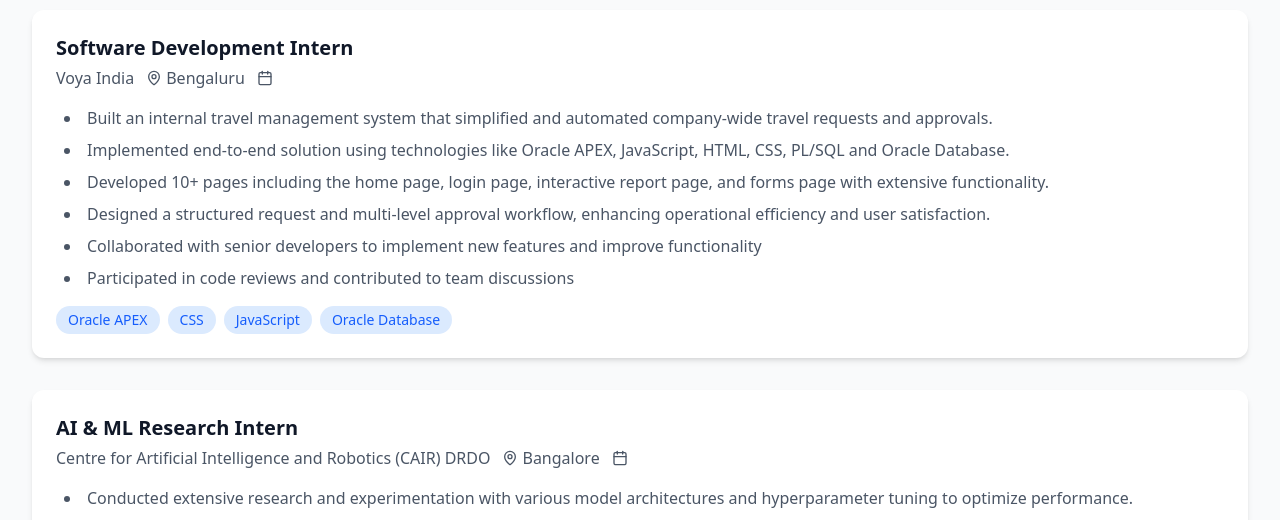
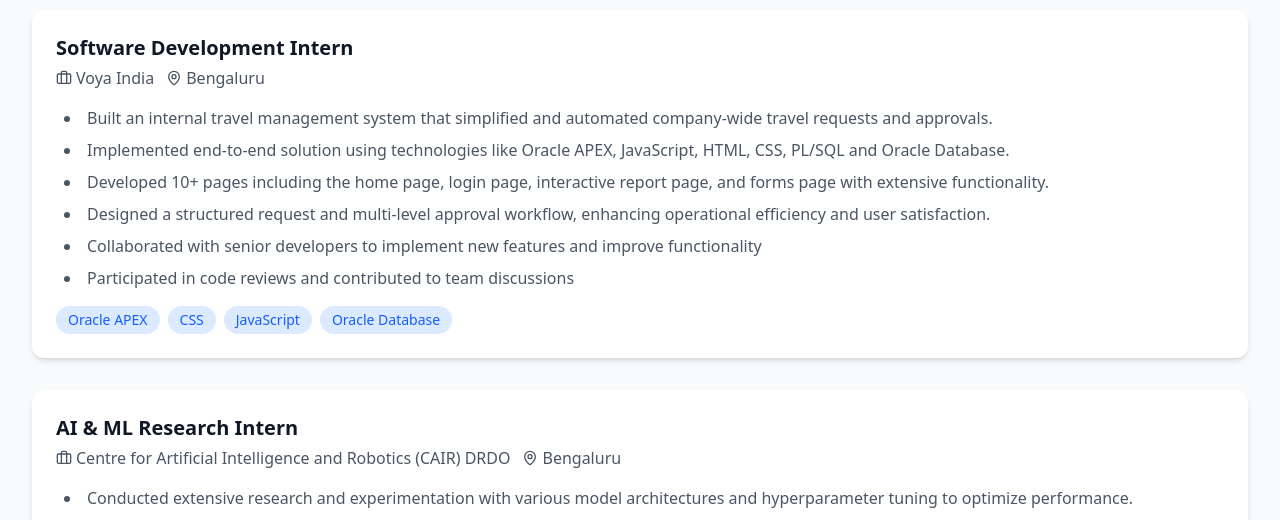
Before and after one commit to Gauravag6432/My_portfolio, a React (Vite) app in the folder Frontend/: page / in a window 1280 px wide. Shown: the part 2330-2850 px from the top of the page. Built offline with nearby package versions, Linux system fonts and the light colour scheme.

Commit message:
fixed bugs

```diff
--- a/Frontend/src/components/Home/Experience.jsx
+++ b/Frontend/src/components/Home/Experience.jsx
@@ -1,5 +1,4 @@
-import { Calendar, MapPin } from 'lucide-react';
-
+import { Briefcase, Calendar, MapPin } from 'lucide-react';
 const Experience = () => {
   const experiences = [
     {
@@ -32,7 +31,7 @@ const Experience = () => {
     {
     title: "AI & ML Research Intern",
     company: "Centre for Artificial Intelligence and Robotics (CAIR) DRDO",
-    location: "Bangalore",
+    location: "Bengaluru",
     description: [
         "Conducted extensive research and experimentation with various model architectures and hyperparameter tuning to optimize performance.",
       "Developed and trained an Ensemble model to classify AI-generated vs. human-written text achieving 79% classification accuracy.",
@@ -68,6 +67,7 @@ const Experience = () => {
                   </h3>
                   <div className="flex flex-wrap items-center gap-3 text-gray-600 dark:text-gray-400">
                     <div className="flex items-center">
+                      <Briefcase size={16} className="mr-1" />
                       {exp.company}
                     </div>
                     <div className="flex items-center">
@@ -75,7 +75,7 @@ const Experience = () => {
                       {exp.location}
                     </div>
                     <div className="flex items-center">
-                      <Calendar size={16} className="mr-1" />
+                      {/* <Calendar size={16} className="mr-1" /> */}
                       {exp.duration}
                     </div>
                   </div>
```
